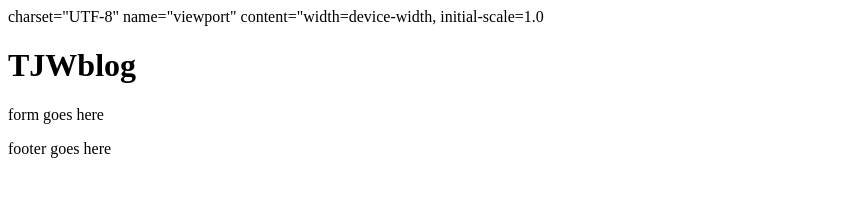
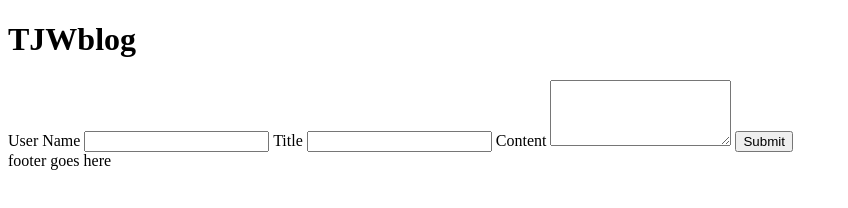
Before and after one commit to TJWphd/TJWblog, a plain HTML site: page index.html in a window 1280 px wide. Shown: the whole page, without its empty margins (0-848 px from the left). Drawn offline with Linux system fonts and the light colour scheme.

Commit message:
form in html and button in js

```diff
--- a/assets/js/form.js
+++ b/assets/js/form.js
@@ -2,9 +2,12 @@
 // store the blog article
 // redirect to the blog page
 
-const buttonEl = document.querySelector("#TJWbutton");
+const formEl = document.querySelector("#blogEntry");
+console.log(formEl);
 
-buttonEl.addEventListener("click", function() {
-    window.location
-}
-)
+formEl.addEventListener("submit", function (event) {
+  event.preventDefault();
+  console.log("button clicked");
+  window.location;
+  // get all three form entries, make them keys in an object, push that object to local storage
+});
--- a/index.html
+++ b/index.html
@@ -1,9 +1,10 @@
+<!DOCTYPE html>
 <html lang="en">
   <head>
-        <meta> charset="UTF-8"
-        <meta> name="viewport" content="width=device-width, initial-scale=1.0</meta>
+    <meta charset="UTF-8" />
+    <meta name="viewport" content="width=device-width initial-scale=1.0" />
     <title>TJWblog: Home</title>
-        <link rel="stylesheet" href="./assets/css/styles.css" />
+    <link rel="stylesheet" href="./assets/css/style.css" />
     <link rel="stylesheet" href="./assets/css/form.css" />
   </head>
   <body>
@@ -11,12 +12,20 @@
       <h1>TJWblog</h1>
     </header>
     <main>
-            <p>form goes here</p>
+      <form id="blogEntry">
+        <label for="userName">User Name</label>
+        <input type="text" id="userName" />
+        <label for="postTitle">Title</label>
+        <input type="text" id="postTitle" />
+        <label for="content">Content</label>
+        <textarea type="text" rows="4" id="content"></textarea>
+        <button type="submit" id="submitButton">Submit</button>
+      </form>
     </main>
 
     <footer>footer goes here</footer>
 
-        <script source="./assets/js/form.js" > </script>
-        <script source="./assets/js/logic.js" > </script>
+    <script src="./assets/js/form.js"></script>
+    <script src="./assets/js/logic.js"></script>
   </body>
 </html>
```
Also changed, not shown: assets/js/blog.js (+3 -5 lines), 1 other file. Lines whose indentation alone changed are shown as unchanged.
